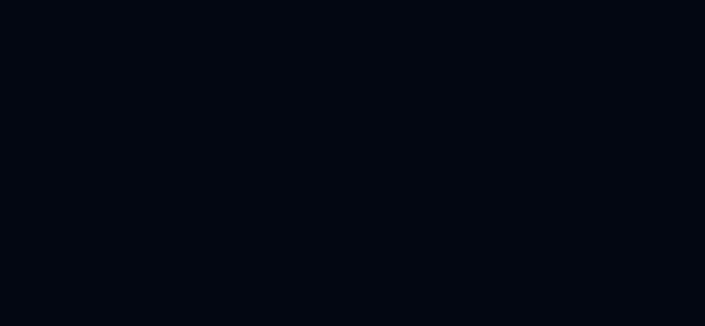
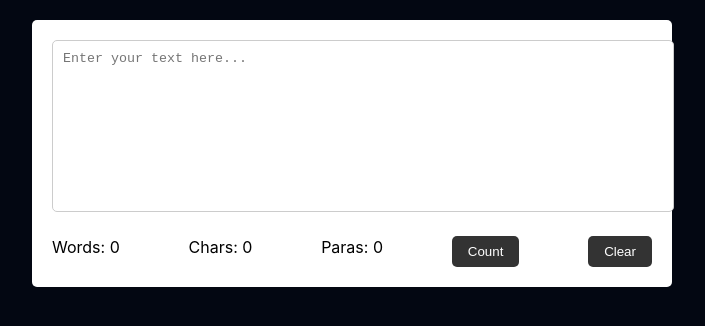
Before and after one commit to vinay-nb/React-Challenges-, a React (Create React App) app in the folder react-challenges/: page /word-count in a window 1280 px wide. Before the commit this address had no page. Shown: the top 326 px of the page, without its empty margins (288-993 px from the left). Built offline with nearby package versions, Linux system fonts and the light colour scheme.

Commit message:
word-count

```diff
--- a/react-challenges/src/App.js
+++ b/react-challenges/src/App.js
@@ -11,6 +11,7 @@
 import GuessNumber from "./Components/GuessNumber/GuessNumber";
 import Pagination from "./Components/Pagination/Pagination";
 import Stack from "./Components/Stack/Stack";
+import WordCount from "./Components/WordCount/WordCount";
 
 function App() {
   return (
@@ -27,6 +28,7 @@
         <Route path="/guess-number" element={<GuessNumber />} />
         <Route path="/pagination" element={<Pagination />} />
         <Route path="/stack" element={<Stack />} />
+        <Route path="/word-count" element={<WordCount />} />
       </Routes>
     </div>
   );
--- a/react-challenges/src/Components/Main/Main.js
+++ b/react-challenges/src/Components/Main/Main.js
@@ -35,6 +35,9 @@
         <Link to="/stack" className="link-cls">
           Stack
         </Link>
+        <Link to="/word-count" className="link-cls">
+          Word Count
+        </Link>
       </div>
     </div>
   );
--- /dev/null
+++ b/react-challenges/src/Components/WordCount/WordCount.js
@@ -0,0 +1,78 @@
+import React, { useEffect, useRef, useState } from "react";
+import "./style.css";
+
+const saveData = ({ text, wordCount, charCount, paraCount }) => {
+  localStorage.setItem("text", text);
+  localStorage.setItem("words", wordCount);
+  localStorage.setItem("chars", charCount);
+  localStorage.setItem("paras", paraCount);
+};
+
+function WordCount() {
+  const [text, setText] = useState("");
+  const [wordCount, setWordCount] = useState(0);
+  const [charCount, setCharCount] = useState(0);
+  const [paraCount, setParaCount] = useState(0);
+  const firstLoad = useRef(true);
+
+  useEffect(() => {
+    loadData();
+  }, []);
+
+  useEffect(() => {
+    if (firstLoad.current) {
+      firstLoad.current = false;
+      return;
+    }
+    saveData({ text, wordCount, charCount, paraCount });
+  }, [text, wordCount, charCount, paraCount]);
+
+  const countWords = () => {
+    const words = text.split(/\s+/).filter((word) => word !== "");
+    const characters = text.length;
+    const paragraphs = text
+      .split("\n")
+      .filter((para) => para.trim() !== "").length;
+
+    setWordCount(words.length);
+    setCharCount(characters);
+    setParaCount(paragraphs);
+  };
+
+  const clearText = () => {
+    setText("");
+    setWordCount(0);
+    setCharCount(0);
+    setParaCount(0);
+  };
+
+  const loadData = () => {
+    setText(localStorage.getItem("text") || "");
+    setWordCount(localStorage.getItem("words") || 0);
+    setCharCount(localStorage.getItem("chars") || 0);
+    setParaCount(localStorage.getItem("paras") || 0);
+  };
+  return (
+    <div className="container-wrd">
+      <textarea
+        id="text-input"
+        placeholder="Enter your text here..."
+        value={text}
+        onChange={(e) => setText(e.target.value)}
+      ></textarea>
+      <div className="controls">
+        <div id="word-count">Words: {wordCount}</div>
+        <div id="char-count">Chars: {charCount}</div>
+        <div id="para-count">Paras: {paraCount}</div>
+        <button id="count-button" onClick={countWords}>
+          Count
+        </button>
+        <button id="clear-button" onClick={clearText}>
+          Clear
+        </button>
+      </div>
+    </div>
+  );
+}
+
+export default WordCount;
--- /dev/null
+++ b/react-challenges/src/Components/WordCount/style.css
@@ -0,0 +1,75 @@
+/* WordCounter.module.css */
+
+.container-wrd {
+    max-width: 600px;
+    padding: 20px;
+    margin: 20px auto 0;
+    background-color: #fff;
+    border-radius: 5px;
+
+    h1 {
+        color: #333;
+        text-align: center;
+    }
+
+    textarea {
+        width: 100%;
+        height: 150px;
+        padding: 10px;
+        margin-bottom: 10px;
+        resize: none;
+        border: 1px solid #ccc;
+        border-radius: 5px;
+    }
+
+    .controls {
+        display: flex;
+        flex-wrap: wrap;
+        align-items: center;
+        justify-content: space-between;
+    }
+
+    #char-limit {
+        width: 80px;
+    }
+
+    button {
+        padding: 8px 16px;
+        margin-top: 10px;
+        color: #fff;
+        cursor: pointer;
+        background-color: #333;
+        border: none;
+        border-radius: 5px;
+    }
+
+    button:hover {
+        background-color: #555;
+    }
+
+    .highlight {
+        margin-top: 20px;
+    }
+
+    input[type='text'] {
+        width: 200px;
+        padding: 5px;
+        margin-right: 10px;
+        border: 1px solid #ccc;
+        border-radius: 5px;
+    }
+
+    .highlight-button {
+        color: #fff;
+        background-color: #f2a154;
+    }
+
+    .highlight-button:hover {
+        background-color: #f93;
+    }
+
+    .highlighted {
+        font-weight: bold;
+        background-color: yellow;
+    }
+}
```
